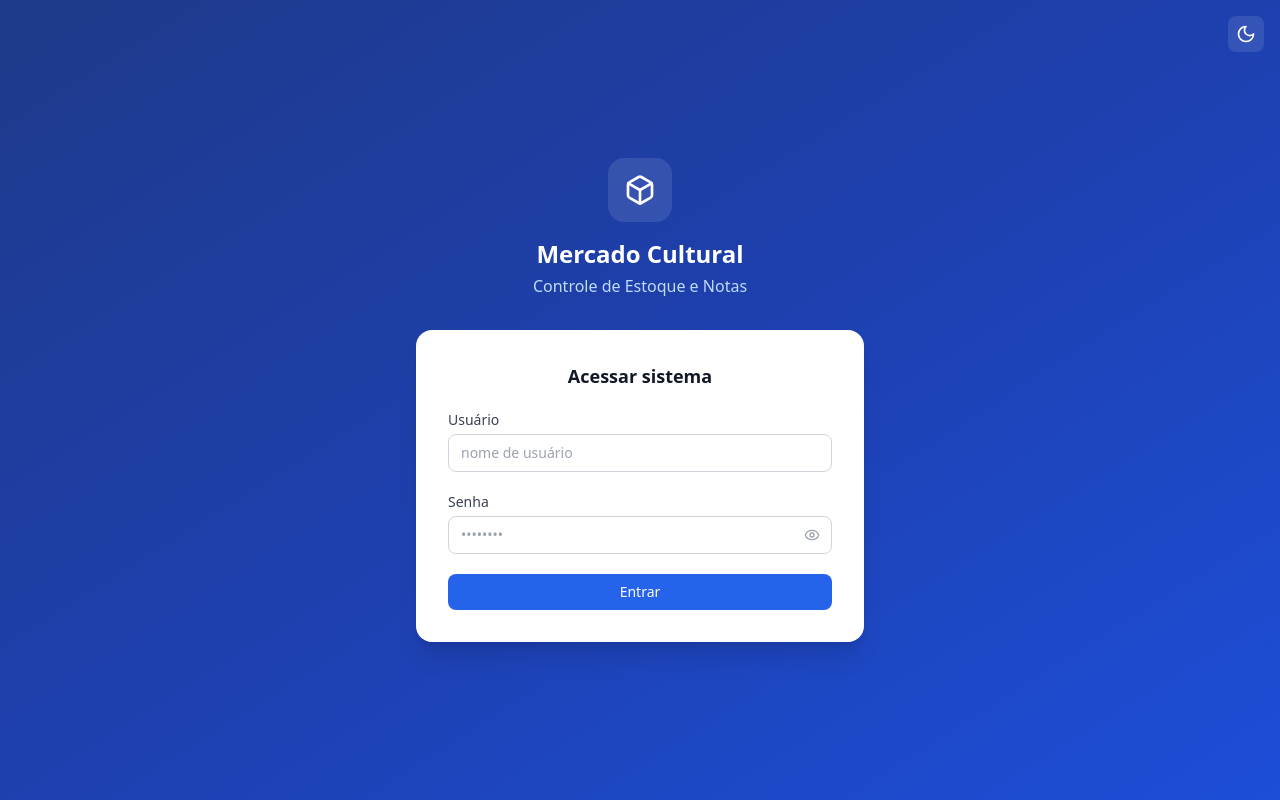
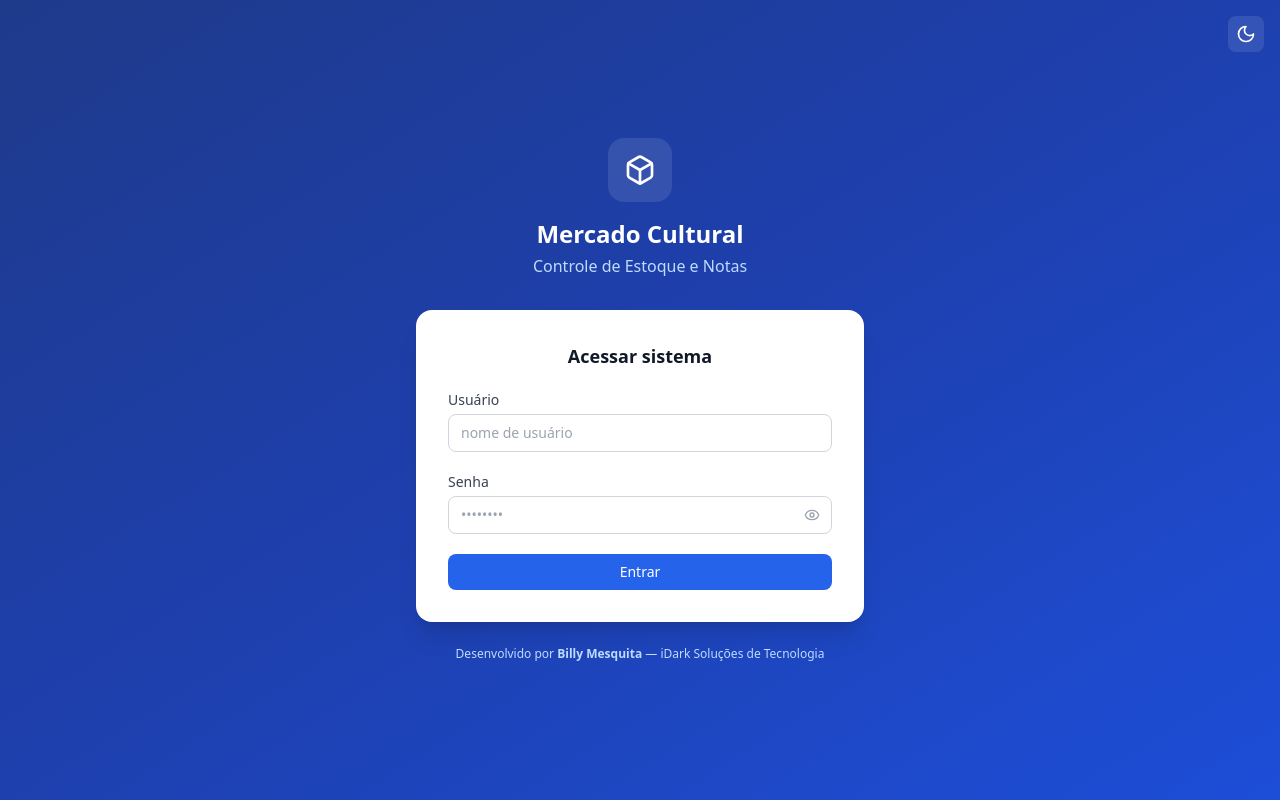
Before and after one commit to BillyMesquita/controle-estoque-nextjs, a Next.js app: page /login in a window 1280 px wide. Built offline with nearby package versions, Linux system fonts and the light colour scheme.

Commit message:
chore: creditos Billy Mesquita - iDark Solucoes

```diff
--- a/app/login/page.tsx
+++ b/app/login/page.tsx
@@ -67,6 +67,7 @@ export default function LoginPage() {
           </div>
           <button type="submit" disabled={loading} className="btn-primary w-full justify-center">{loading ? 'Entrando...' : 'Entrar'}</button>
         </form>
+        <p className="text-center text-blue-200 text-xs mt-6">Desenvolvido por <strong>Billy Mesquita</strong> — iDark Soluções de Tecnologia</p>
       </div>
     </div>
   )
--- a/components/layout-client.tsx
+++ b/components/layout-client.tsx
@@ -67,6 +67,7 @@ export default function LayoutClient({ children }: { children: React.ReactNode }
             )
           })}
         </nav>
+        <div className="px-4 pb-2"><p className="text-[10px] text-gray-400 dark:text-gray-600 text-center">Billy Mesquita — iDark Soluções</p></div>
         <div className="p-4 border-t border-gray-200 dark:border-gray-700">
           <div className="flex items-center gap-3 mb-3">
             <div className="w-8 h-8 rounded-full bg-blue-100 dark:bg-blue-900 flex items-center justify-center">
```
